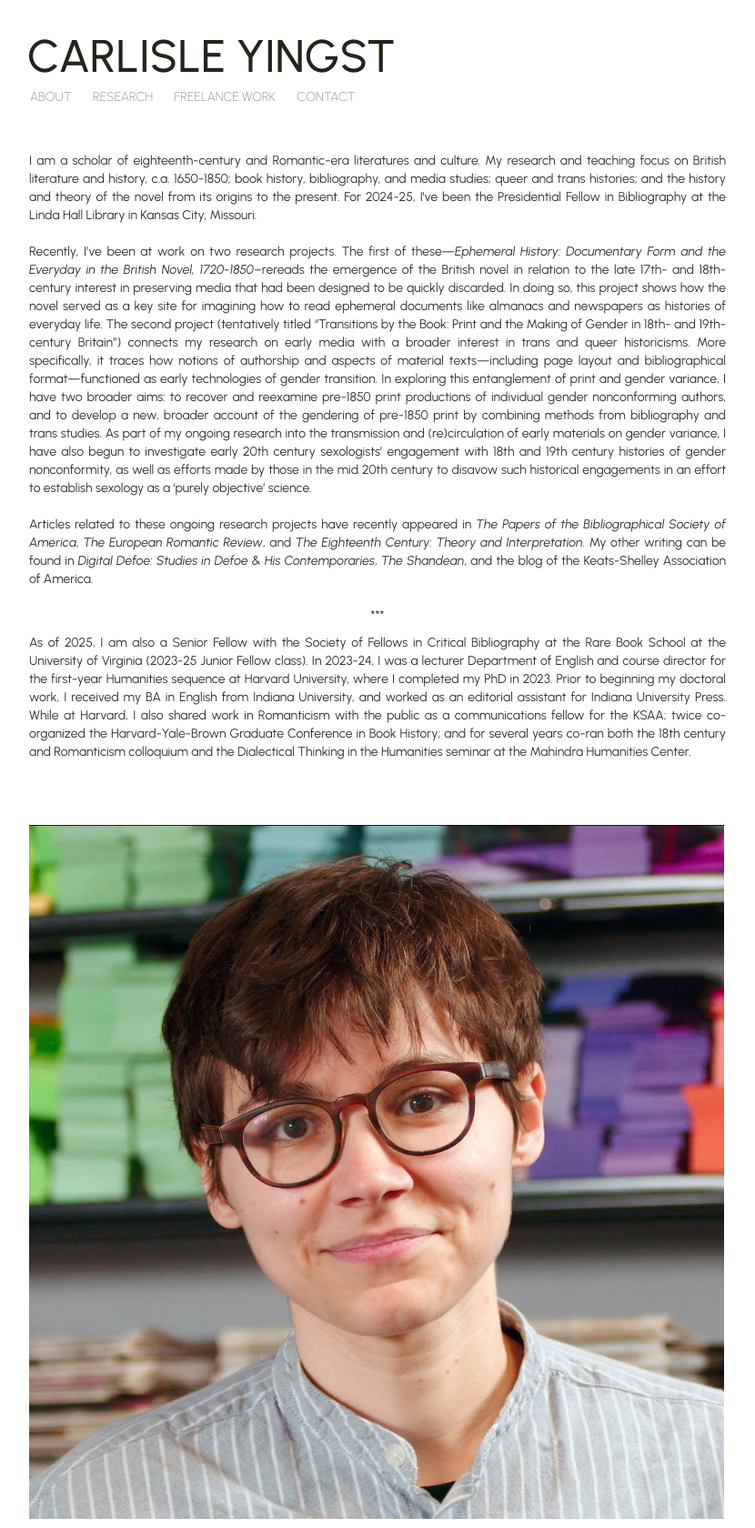
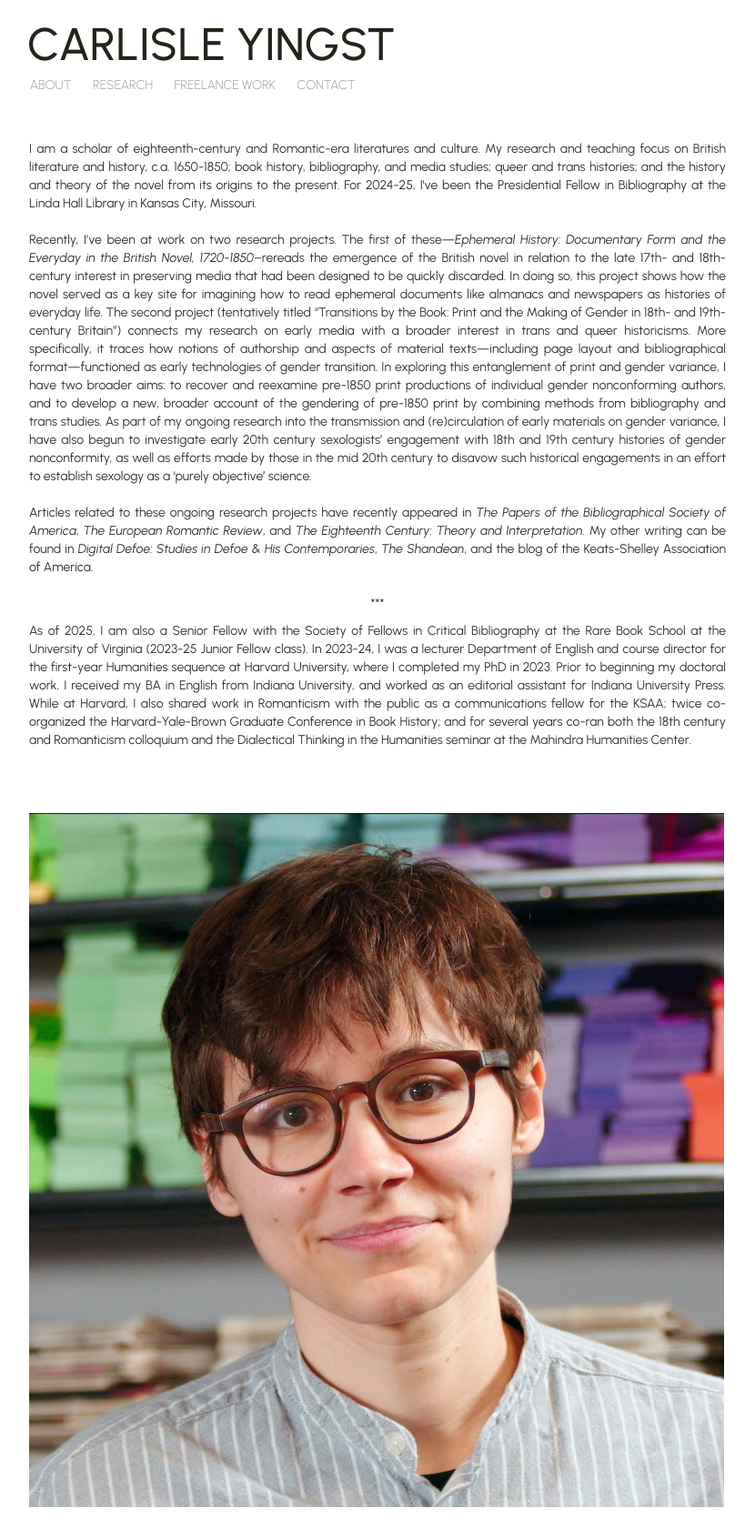
Before and after one commit to ceyingst/ceyingstwebsite, a Jekyll site: the page built from index.html, in a window 1280 px wide. Shown: the whole page at 91% size, without its empty margins (226-1056 px from the left). Built offline with Jekyll 4.4.1, drawn with Linux system fonts in a browser that asks for light colours; nearby versions of some CDN libraries; some web fonts are replaced.

Commit message:
Update ceyingst.css

```diff
--- a/css/ceyingst.css
+++ b/css/ceyingst.css
@@ -54,7 +54,7 @@ header {
 }
 
 header .navbar {
-  padding-top: 2vw;
+  padding-top: 1vw;
   background: none;
   border: 0px;
   position: relative;
```
